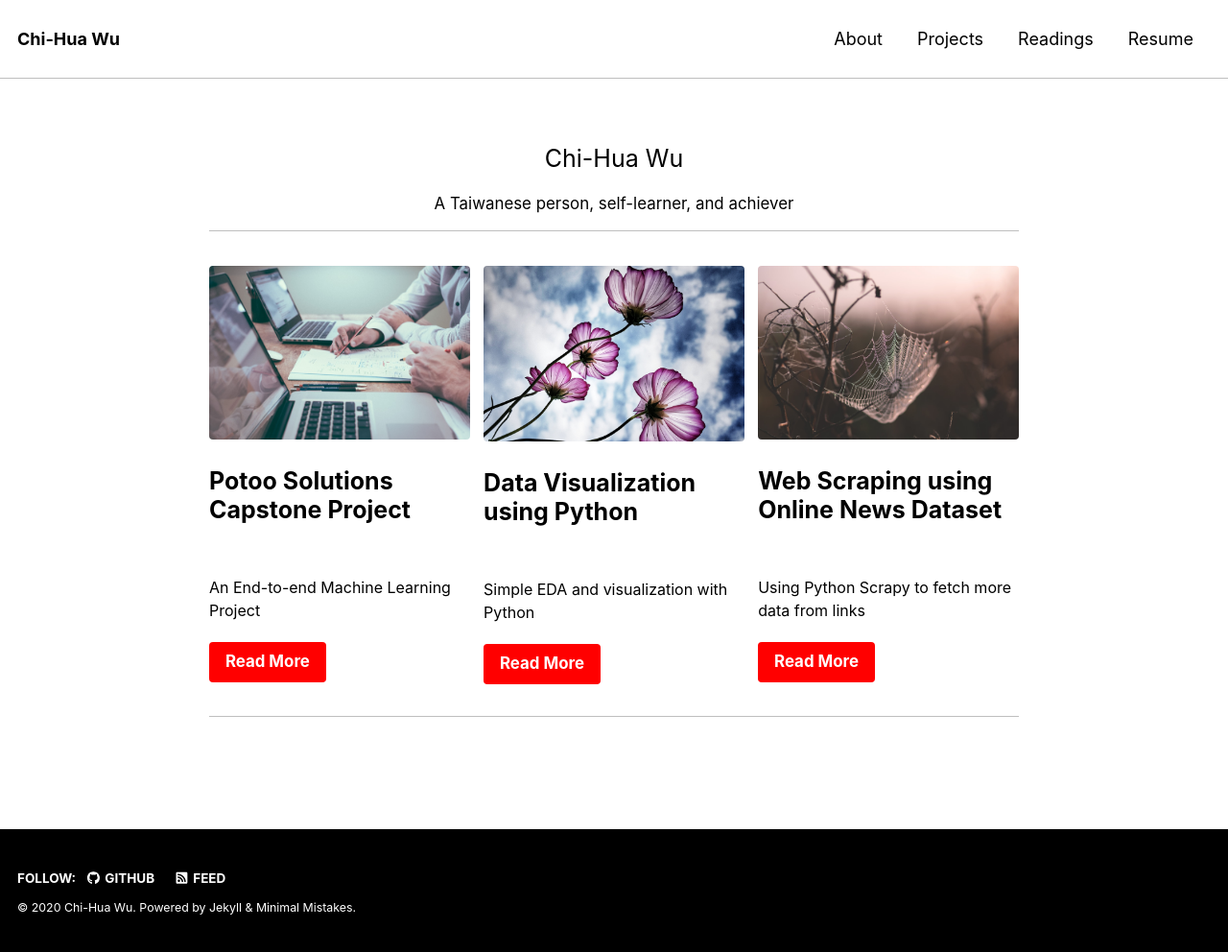
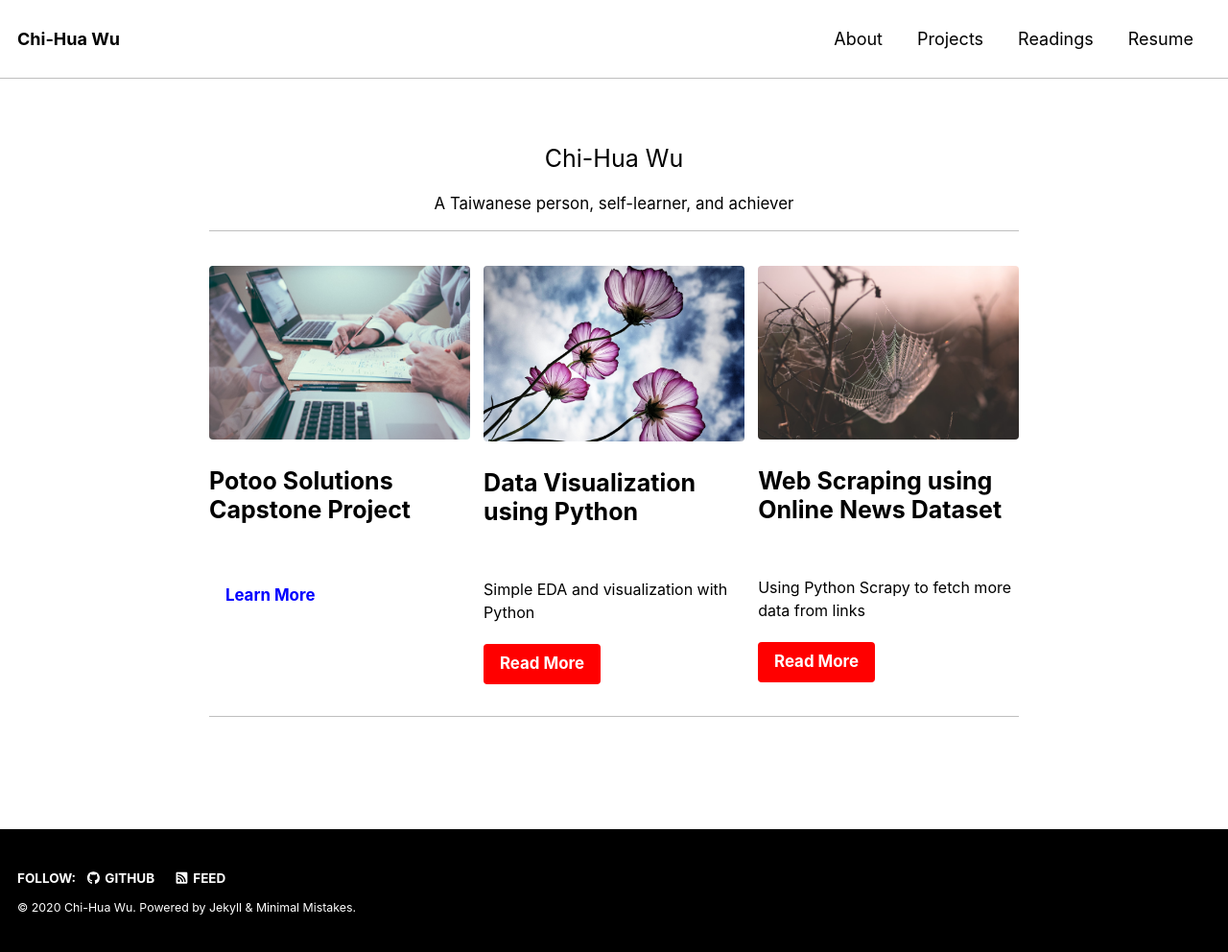
Before and after one commit to chw18019/chw18019.github.io, a Jekyll site: the page built from index.html, in a window 1280 px wide. Shown: the whole page at 96% size. Built offline with Jekyll 4.4.1, drawn with Linux system fonts in a browser that asks for light colours; nearby versions of some CDN libraries; the list of posts is cut into pages by our own code.

Commit message:
Update index.html

```diff
--- a/index.html
+++ b/index.html
@@ -11,10 +11,7 @@ feature_row:
   - image_path: /assets/200504/scott-graham.jpeg
     alt: "placeholder image 1"
     title: <p style="font-size:25px; font-style:bold">Potoo Solutions Capstone Project</p>
-    excerpt: <p style="font-size:16px">An End-to-end Machine Learning Project</p>
     url: "https://chw18019.github.io/Potoo_solutions/"
-    btn_label: "Read More"
-    btn_class: "btn--primary"
 
   - image_path: /assets/200217/ks-kyung.jpg
     alt: "Placeholder 2"
```
